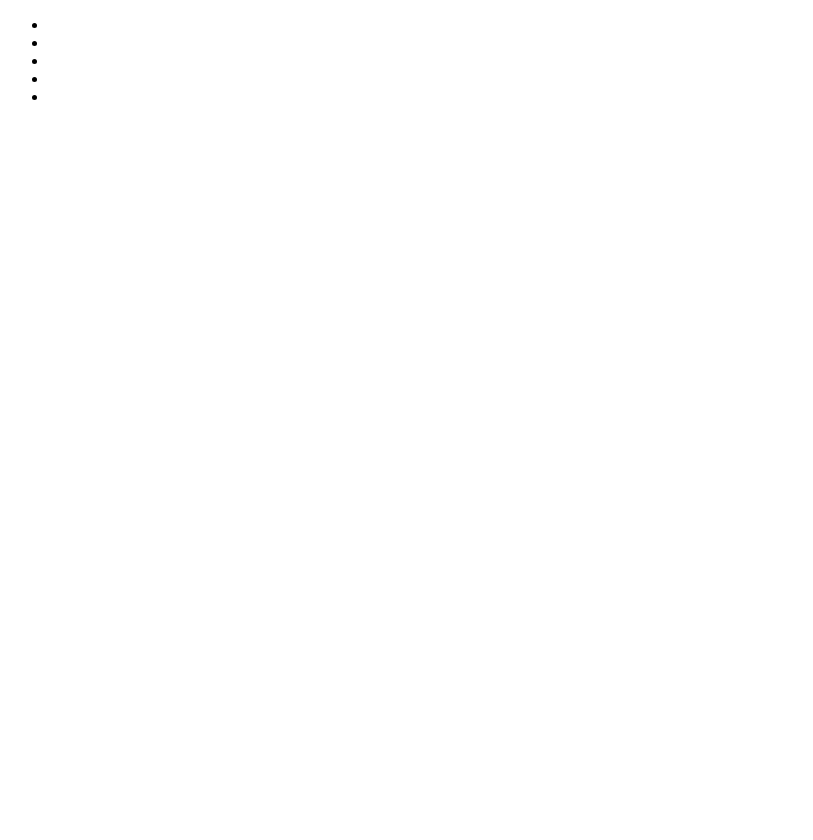
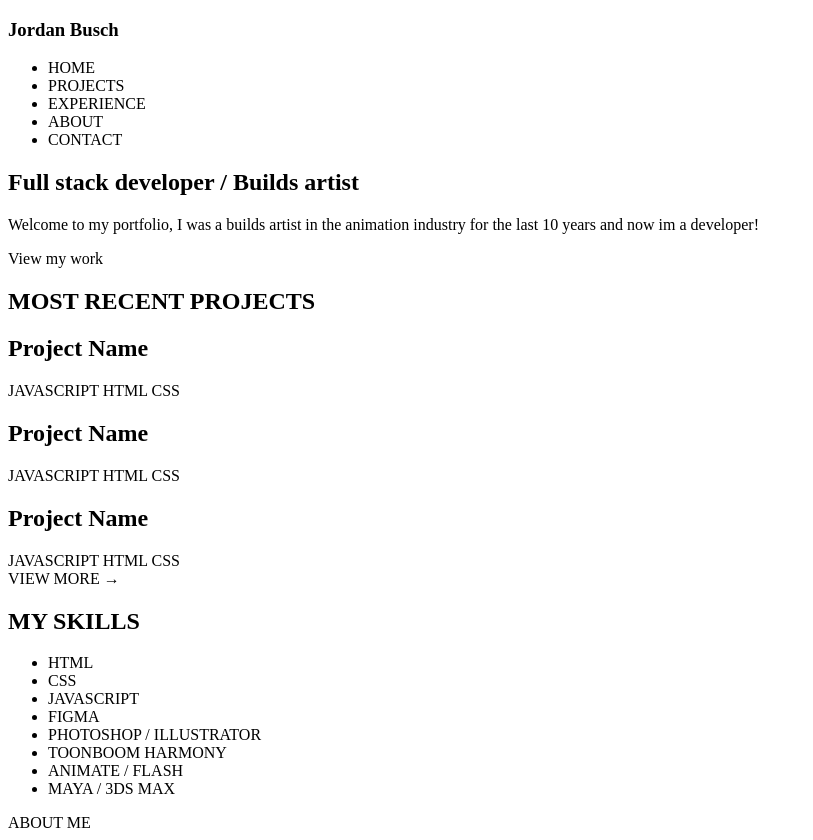
Before and after one commit to jordanbusch/portfolio-site, a plain HTML site: page index.html in a window 1280 px wide. Shown: the whole page, without its empty margins (0-813 px from the left). Before the commit the page ends 800 px from the top, so only its background shows below. Drawn offline with Linux system fonts and the light colour scheme.

Commit message:
home content started

```diff
--- a/index.html
+++ b/index.html
@@ -9,18 +9,69 @@
 <body>
 
     <header>
+        <h3>Jordan Busch</h3>
         <nav>
             <ul>
-                <li></li>
-                <li></li>
-                <li></li>
-                <li></li>
-                <li></li>
+                <li>HOME</li>
+                <li>PROJECTS</li>
+                <li>EXPERIENCE</li>
+                <li>ABOUT</li>
+                <li>CONTACT</li>
             </ul>
         </nav>
     </header>
 
     <main>
+        <section>
+            <h1>Full stack developer / Builds artist</h1>
+            <p>
+                Welcome to my portfolio, I was a builds artist in the animation industry for the last 10 years and now im a developer!
+            </p>
+            <a>View my work</a>
+        </section>
+
+        <article>
+            <h2>MOST RECENT PROJECTS</h2>
+
+            <div class="project">
+                <h2>Project Name</h2>
+                <span class="jstag">JAVASCRIPT</span>
+                <span class="htmltag">HTML</span>
+                <span class="csstag">CSS</span>
+            </div>
+
+            <div class="project">
+                <h2>Project Name</h2>
+                <span class="jstag">JAVASCRIPT</span>
+                <span class="htmltag">HTML</span>
+                <span class="csstag">CSS</span>
+            </div>
+
+            <div class="project">
+                <h2>Project Name</h2>
+                <span class="jstag">JAVASCRIPT</span>
+                <span class="htmltag">HTML</span>
+                <span class="csstag">CSS</span>
+            </div>
+
+            <a>VIEW MORE &#8594;</a>
+        </article>
+
+        <section>
+            <h2>MY SKILLS</h2>
+            <ul id="skills">
+                <li>HTML</li>
+                <li>CSS</li>
+                <li>JAVASCRIPT</li>
+                <li>FIGMA</li>
+                <li>PHOTOSHOP / ILLUSTRATOR</li>
+                <li>TOONBOOM HARMONY</li>
+                <li>ANIMATE / FLASH</li>
+                <li>MAYA / 3DS MAX</li>
+            </ul>
+
+            <a>ABOUT ME</a>
+        </section>
 
     </main>
 
```
Also changed, not shown: about.html (deleted), builds.html (deleted), contact.html (added), experience.html (added), fullstack.html (deleted), layout.css (added), projects.html (added), styles.css (added).
